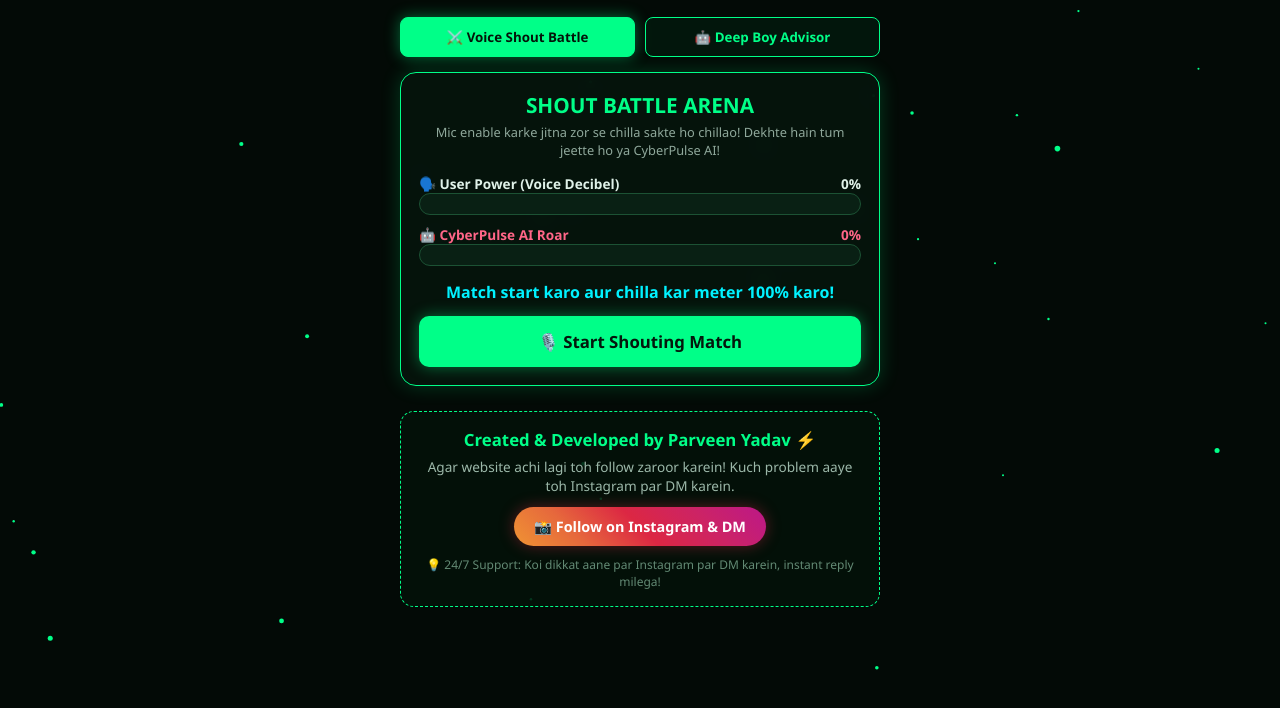
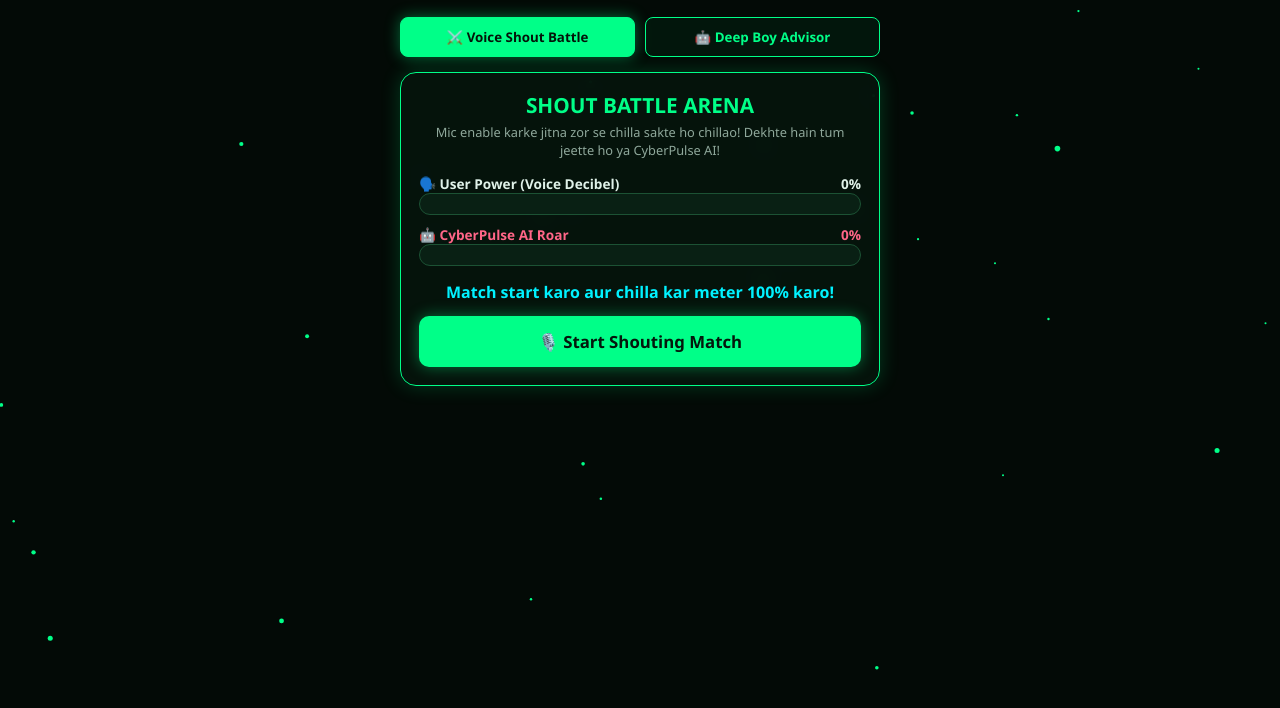
Before and after one commit to parveenyadav20411-cyber/cyberpulse-hub.github.io, a plain HTML site: page index.html in a window 1280 px wide. Shown: the part 90-798 px from the top of the page. Drawn offline with Linux system fonts and the light colour scheme.

Commit message:
index.html

```diff
--- a/index.html
+++ b/index.html
@@ -58,7 +58,6 @@
       display: flex;
       flex-direction: column;
       gap: 15px;
-      padding-bottom: 25px;
     }
     .brand-header {
       text-align: center;
@@ -185,45 +184,6 @@
     .hidden {
       display: none;
     }
-
-    .creator-footer {
-      background: rgba(4, 18, 10, 0.85);
-      border: 1px dashed var(--neon-green);
-      border-radius: 14px;
-      padding: 16px;
-      text-align: center;
-      margin-top: 10px;
-    }
-    .creator-footer h3 {
-      font-size: 1.05rem;
-      color: var(--neon-green);
-      margin-bottom: 6px;
-    }
-    .creator-footer p {
-      font-size: 0.85rem;
-      color: #9cb8a9;
-      line-height: 1.4;
-      margin-bottom: 12px;
-    }
-    .insta-btn {
-      display: inline-flex;
-      align-items: center;
-      gap: 8px;
-      padding: 10px 20px;
-      border-radius: 25px;
-      text-decoration: none;
-      font-weight: 700;
-      font-size: 0.9rem;
-      background: linear-gradient(45deg, #f09433, #e6683c, #dc2743, #cc2366, #bc1888);
-      color: #fff;
-      box-shadow: 0 0 15px rgba(220, 39, 67, 0.4);
-      transition: 0.2s;
-    }
-    .support-note {
-      font-size: 0.75rem;
-      color: #638a74;
-      margin-top: 10px;
-    }
   </style>
 </head>
 <body>
@@ -292,26 +252,12 @@
         <button class="tab-btn active" style="flex:0; padding:10px 15px;" onclick="askAI()">Batao</button>
       </div>
     </div>
-
-    <!-- Creator Section -->
-    <div class="creator-footer">
-      <h3>Created & Developed by Parveen Yadav ⚡</h3>
-      <p>Agar website achi lagi toh follow zaroor karein! Kuch problem aaye toh Instagram par DM karein.</p>
-
-      <a href="https://instagram.com/parveen_yadav" target="_blank" class="insta-btn">
-        📸 Follow on Instagram & DM
-      </a>
-
-      <div class="support-note">
-        💡 24/7 Support: Koi dikkat aane par Instagram par DM karein, instant reply milega!
-      </div>
-    </div>
   </div>
 
   <script>
     // Screen Tap Spider Web Effect
     document.addEventListener('click', (e) => {
-      if (['BUTTON', 'INPUT', 'A'].includes(e.target.tagName)) return;
+      if (['BUTTON', 'INPUT'].includes(e.target.tagName)) return;
       const web = document.createElement('div');
       web.className = 'web-shooter';
       web.innerText = '🕸️';
```
